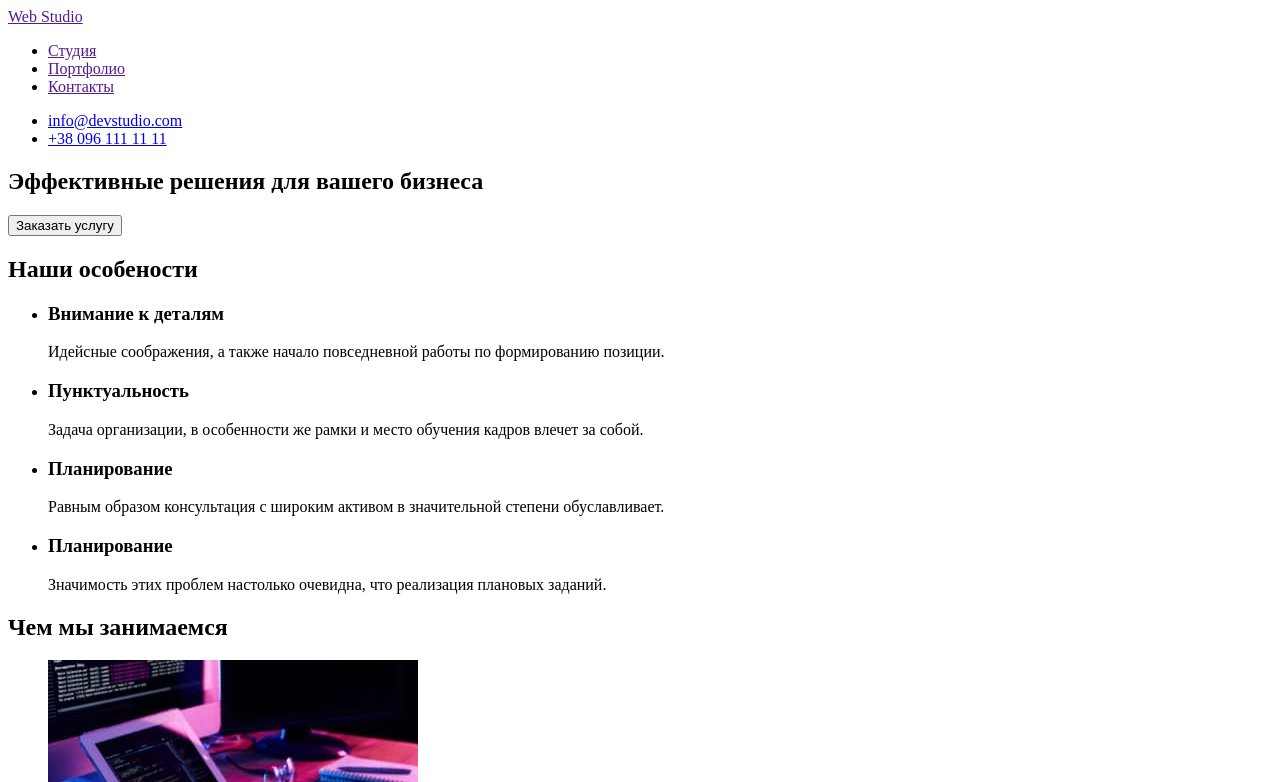
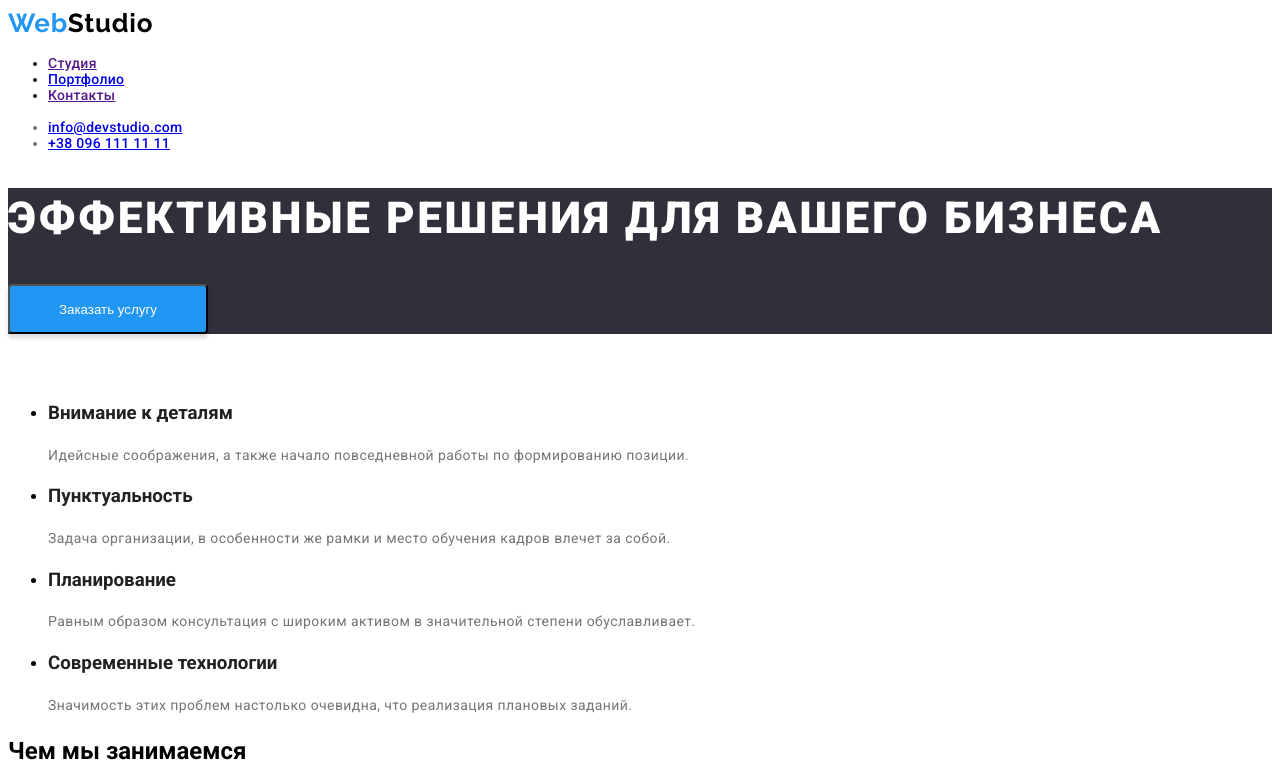
Before and after one commit to OlegDatsenko8/goit-markup-hw-02, a plain HTML site: page index.html in a window 1280 px wide. Shown: the top 782 px of the page. Drawn offline with Linux system fonts and the light colour scheme.

Commit message:
goit-markup-hw-02

```diff
--- a/css/styles.css
+++ b/css/styles.css
@@ -0,0 +1,249 @@
+.body {
+  font-family: "Roboto";
+}
+
+.a {
+  cursor: pointer;
+  color: blue;
+}
+
+/* WebStudio */
+
+.logo-link {
+  text-decoration: none;
+  width: 1600px;
+  height: 80px;
+  left: 0px;
+  top: 0px;
+
+  background: #ffffff;
+}
+
+.header-item:hover {
+  color: blue;
+}
+
+.header-logo-blue {
+  width: 145px;
+  height: 31px;
+  left: 215px;
+  top: 24px;
+  font-family: "Raleway";
+  font-style: normal;
+  font-weight: 700;
+  font-size: 26px;
+  line-height: 31px;
+  letter-spacing: 0.03em;
+  color: #2196f3;
+}
+
+.header-logo-black {
+  width: 145px;
+  height: 31px;
+  left: 215px;
+  top: 24px;
+  font-family: "Raleway";
+  font-style: normal;
+  font-weight: 700;
+  font-size: 26px;
+  line-height: 31px;
+  letter-spacing: 0.03em;
+  color: black;
+}
+
+.hero {
+  background: #2f303a;
+}
+.hero-text {
+  font-family: "Roboto";
+  font-style: normal;
+  font-weight: 900;
+  font-size: 44px;
+  line-height: 60px;
+
+  letter-spacing: 0.06em;
+  text-transform: uppercase;
+
+  color: #ffffff;
+
+  color: #ffffff;
+}
+
+.hero-button {
+  color: #ffffff;
+}
+/* Header */
+
+.header-item {
+  width: 68px;
+  height: 16px;
+  left: 679px;
+  top: 32px;
+  font-family: "Roboto";
+  font-style: normal;
+  font-weight: 500;
+  font-size: 14px;
+  line-height: 16px;
+  letter-spacing: 0.02em;
+
+  color: #212121;
+}
+
+.header-mail {
+  width: 135px;
+  height: 16px;
+  left: 1078px;
+  top: 32px;
+  font-family: "Roboto";
+  font-style: normal;
+  font-weight: 500;
+  font-size: 14px;
+  line-height: 16px;
+  letter-spacing: 0.02em;
+  color: #757575;
+}
+
+.header-phone-number {
+  width: 122px;
+  height: 16px;
+  left: 1263px;
+  top: 32px;
+  font-family: "Roboto";
+  font-style: normal;
+  font-weight: 500;
+  font-size: 14px;
+  line-height: 16px;
+  letter-spacing: 0.02em;
+
+  color: #757575;
+}
+/* hero*/
+
+.hero-button {
+  width: 200px;
+  height: 50px;
+  left: 700px;
+  top: 430px;
+
+  background: #2196f3;
+  box-shadow: 0px 4px 4px rgba(0, 0, 0, 0.15);
+  border-radius: 4px;
+  cursor: pointer;
+}
+
+/*company features*/
+
+.company-features {
+  visibility: hidden;
+}
+
+.peculiarity-header {
+  font-family: "Roboto";
+  font-style: normal;
+  color: #212121;
+  text-decoration: none;
+  list-style-type: none;
+}
+
+.peculiarity-text {
+  font-family: "Roboto";
+  font-style: normal;
+  font-weight: 400;
+  font-size: 14px;
+  line-height: 24px;
+  letter-spacing: 0.03em;
+
+  color: #757575;
+}
+
+/* meny company*/
+
+.menu-company {
+  text-decoration: none;
+}
+
+.meny-text:hover {
+  color: blue;
+}
+
+/* footer */
+
+.footer {
+  text-decoration: none;
+  background: #2f303a;
+}
+
+.footer-logo-blue {
+  text-decoration: none;
+  width: 145px;
+  height: 31px;
+  left: 215px;
+  top: 2157px;
+  font-family: "Raleway";
+  font-style: normal;
+  font-weight: 700;
+  font-size: 26px;
+  line-height: 31px;
+  letter-spacing: 0.03em;
+  color: #2196f3;
+}
+
+.footer-logo-white {
+  text-decoration: none;
+  width: 145px;
+  height: 31px;
+  left: 215px;
+  top: 1688px;
+  font-family: "Raleway";
+  font-style: normal;
+  font-weight: 700;
+  font-size: 26px;
+  line-height: 31px;
+  letter-spacing: 0.03em;
+  color: white;
+}
+
+.footer-address {
+  width: 231px;
+  height: 21px;
+  left: 215px;
+  top: 1739px;
+
+  font-family: "Roboto";
+  font-style: normal;
+  font-weight: 400;
+  font-size: 14px;
+  line-height: 24px;
+  letter-spacing: 0.03em;
+  color: #ffffff;
+}
+
+.footer-mail {
+  width: 231px;
+  height: 21px;
+  left: 215px;
+  top: 1769px;
+  font-family: "Roboto";
+  font-style: normal;
+  font-weight: 400;
+  font-size: 14px;
+  line-height: 24px;
+  letter-spacing: 0.03em;
+  color: rgba(255, 255, 255, 0.6);
+}
+
+.footer-phone-number {
+  text-decoration: none;
+  width: 231px;
+  height: 21px;
+  left: 215px;
+  top: 1769px;
+
+  font-family: "Roboto";
+  font-style: normal;
+  font-weight: 400;
+  font-size: 14px;
+  line-height: 24px;
+  letter-spacing: 0.03em;
+  color: rgba(255, 255, 255, 0.6);
+}
--- a/index.html
+++ b/index.html
@@ -4,59 +4,73 @@
     <meta charset="UTF-8" />
     <meta http-equiv="X-UA-Compatible" content="IE=edge" />
     <meta name="viewport" content="width=device-width, initial-scale=1.0" />
+    <link rel="stylesheet" href="./css/styles.css" />
+    <link rel="preconnect" href="https://fonts.googleapis.com" />
+    <link rel="preconnect" href="https://fonts.gstatic.com" crossorigin />
+    <link
+      href="https://fonts.googleapis.com/css2?family=Raleway:wght@700&family=Roboto:wght@400;500;700;900&display=swap"
+      rel="stylesheet"
+    />
     <title>Студия</title>
   </head>
-  <body>
+  <body class="body">
     <!--Контакты-->
-    <header>
-      <nav>
-        <a href="">Web Studio</a>
+    <header class="header">
+      <nav class="header-nav">
+        <a href="" class="logo-link">
+          <span class="header-logo-blue">Web</span
+          ><span class="header-logo-black">Studio</span>
+        </a>
         <ul>
-          <li><a href="">Студия</a></li>
-          <li><a href="">Портфолио</a></li>
-          <li><a href="">Контакты</a></li>
+          <li class="header-item"><a href="">Студия</a></li>
+          <li class="header-item"><a href="./portfolio.html">Портфолио</a></li>
+          <li class="header-item"><a href="">Контакты</a></li>
         </ul>
       </nav>
       <ul>
-        <li><a href=" mailto:info@devstudio.com">info@devstudio.com</a></li>
-        <li><a href="tel:+380961111111">+38 096 111 11 11</a></li>
+        <li class="header-mail">
+          <a href="mailto:info@devstudio.com">info@devstudio.com</a>
+        </li>
+        <li class="header-phone-number">
+          <a href="tel:+380961111111">+38 096 111 11 11</a>
+        </li>
       </ul>
     </header>
     <main>
-      <section>
-        <h1>Эффективные решения для вашего бизнеса</h1>
-        <button type="button">Заказать услугу</button>
+      <section class="hero">
+        <h1 class="hero-text">Эффективные решения для вашего бизнеса</h1>
+        <button class="hero-button" type="button">Заказать услугу</button>
       </section>
 
       <!--Особенности компании-->
 
       <section>
-        <h2>Наши особености</h2>
+        <h2 class="company-features">Наши особености</h2>
         <ul>
           <li>
-            <h3>Внимание к деталям</h3>
-            <p>
+            <h3 class="peculiarity-header">Внимание к деталям</h3>
+            <p class="peculiarity-text">
               Идейcные соображения, а также начало повседневной работы по
               формированию позиции.
             </p>
           </li>
           <li>
-            <h3>Пунктуальность</h3>
-            <p>
+            <h3 class="peculiarity-header">Пунктуальность</h3>
+            <p class="peculiarity-text">
               Задача организации, в особенности же рамки и место обучения кадров
               влечет за собой.
             </p>
           </li>
           <li>
-            <h3>Планирование</h3>
-            <p>
+            <h3 class="peculiarity-header" >Планирование</h3>
+            <p class="peculiarity-text">
               Равным образом консультация с широким активом в значительной
               степени обуславливает.
             </p>
           </li>
           <li>
-            <h3>Планирование</h3>
-            <p>
+            <h3 class="peculiarity-header">Современные технологии</h3>
+            <p class="peculiarity-text">
               Значимость этих проблем настолько очевидна, что реализация
               плановых заданий.
             </p>
@@ -127,14 +141,21 @@
       <!--Адрес студии-->
     </main>
 
-    <footer>
-      <a href="">WebStudio</a>
+    <footer class="footer">
+      <a href=""
+        ><span class="footer-logo-blue">Web</span
+        ><span class="footer-logo-white">Studio</span></a
+      >
 
       <address>
-        <p>г. Киев, пр-т Леси Украинки, 26</p>
+        <p class="">г. Киев, пр-т Леси Украинки, 26</p>
         <ul>
-          <li><a href="mailto:info@example.com">info@example.com</a></li>
-          <li><a href="tel:+380991111111">+38 099 111 11 11</a></li>
+          <li class="footer-mail">
+            <a href="mailto:info@example.com">info@example.com</a>
+          </li>
+          <li class="footer-phone-number">
+            <a href="tel:+380991111111">+38 099 111 11 11</a>
+          </li>
         </ul>
       </address>
     </footer>
```
Also changed, not shown: portfolio.html (+45 -22 lines).
